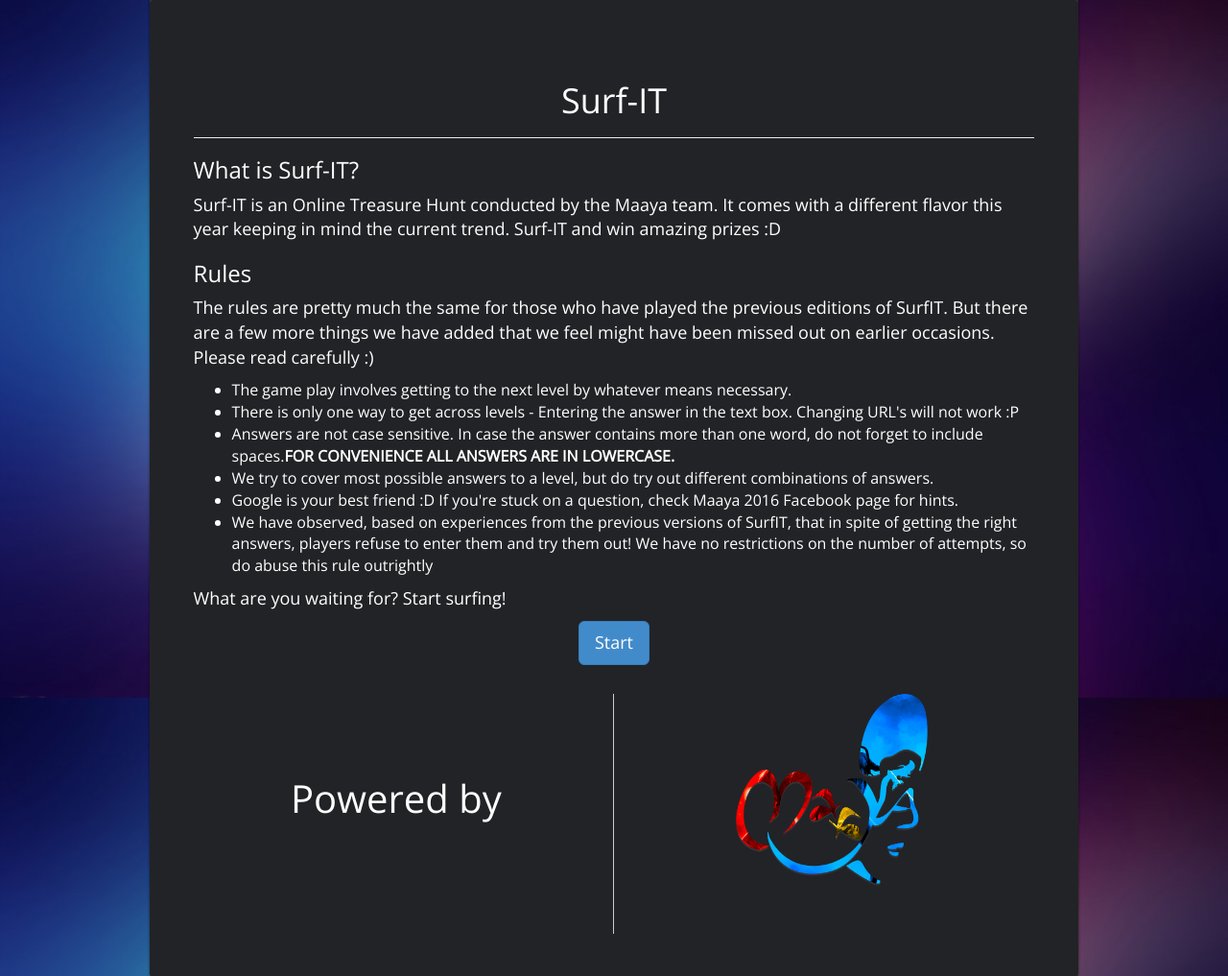
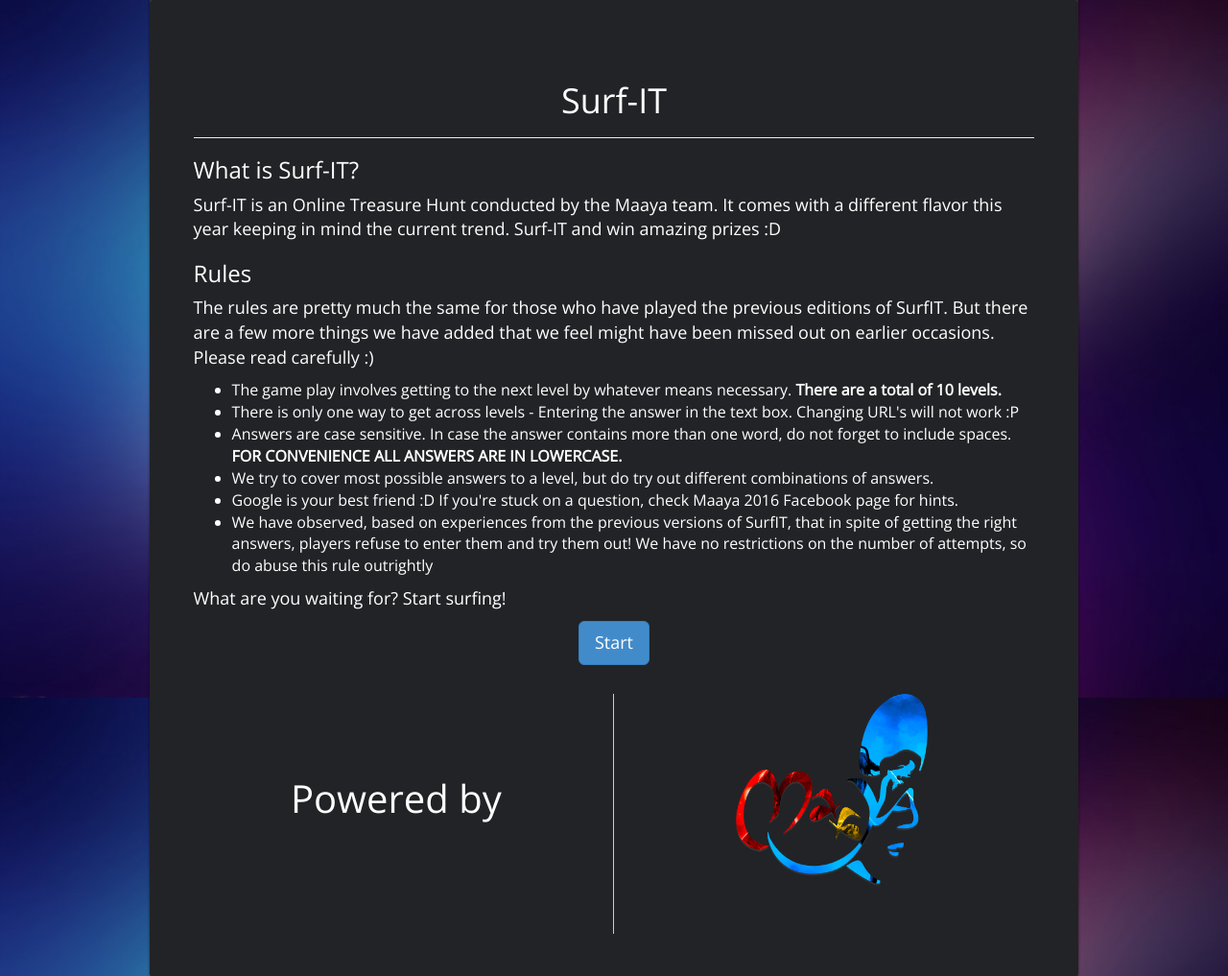
Before and after one commit to harshavamsi/surfit, a Django app: page / in a window 1280 px wide. Shown: the part 73-1090 px from the top of the page at 96% size. Run offline with Django 3.2, Linux system fonts and the light colour scheme; some libraries are stand-ins or nearby versions.

Commit message:
Minor ui

```diff
--- a/templates/oth/index.html
+++ b/templates/oth/index.html
@@ -29,7 +29,7 @@
 <ul style="font-size:16px;">
     <li>
 
-    The game play involves getting to the next level by whatever means necessary.
+    The game play involves getting to the next level by whatever means necessary. <b>There are a total of 10 levels.</b>
     </li>
 <li>
 
@@ -38,7 +38,7 @@ Entering the answer in the text box.
 Changing URL's will not work :P
 </li>
 <li>
-    Answers are not case sensitive. In case the answer contains more than one word, do not forget to include spaces.<b>FOR CONVENIENCE ALL ANSWERS ARE IN LOWERCASE.</b>
+    Answers are case sensitive. In case the answer contains more than one word, do not forget to include spaces. <b>FOR CONVENIENCE ALL ANSWERS ARE IN LOWERCASE.</b>
 </li>
 <li>
 
```
